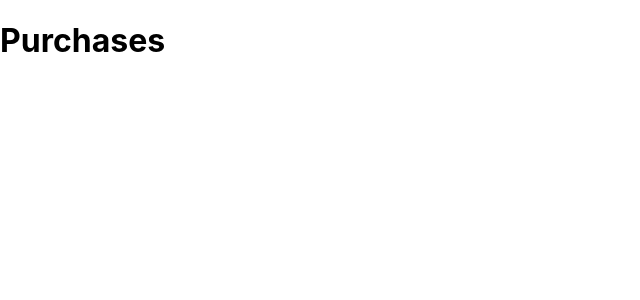
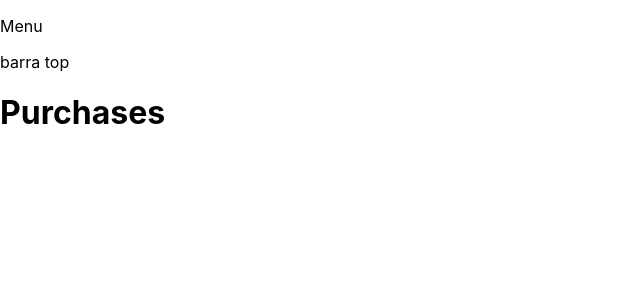
Before and after one commit to vhfuly/ecommerce-dashboard, a React (Create React App) app: page / in a window 1280 px wide. Shown: the top 300 px of the page, without its empty margins (0-640 px from the left). Built offline with nearby package versions, Linux system fonts and the light colour scheme.

Commit message:
feat: create base

```diff
--- a/src/App.tsx
+++ b/src/App.tsx
@@ -4,13 +4,13 @@ import { HashRouter as Router, Route} from 'react-router-dom';
 
 import store from './store/store';
 import purchases  from './containers/Purchases';
-
+import base from './containers/HOC/Base';
 function App() {
   return (
     <Provider store={store}>
       <Router>
         <div className="App">
-          <Route path={'/'} exact component={purchases} />
+          <Route path={'/'} exact component={base(purchases)} />
         </div>
       </Router>
     </Provider>
--- /dev/null
+++ b/src/containers/Base/index.tsx
@@ -0,0 +1,21 @@
+import React from 'react';
+
+function Base(props: any) {
+  return (
+    <div className=''>
+      <div>
+        <p>Menu</p>
+      </div>
+      <div>
+        <div>
+          barra top
+        </div>
+        <div>
+          {props.children}
+        </div>
+      </div>
+    </div>
+  )
+}
+
+export default Base;
--- /dev/null
+++ b/src/containers/HOC/Base.tsx
@@ -0,0 +1,15 @@
+import React from 'react';
+import Base from '../Base'
+
+const base = (Component: any) => {
+  function ComponentBase(props: any) {
+      return (
+        <Base>
+            <Component {...props}/>
+        </Base>
+      )
+  }
+  return ComponentBase
+}
+
+export default base;
```
